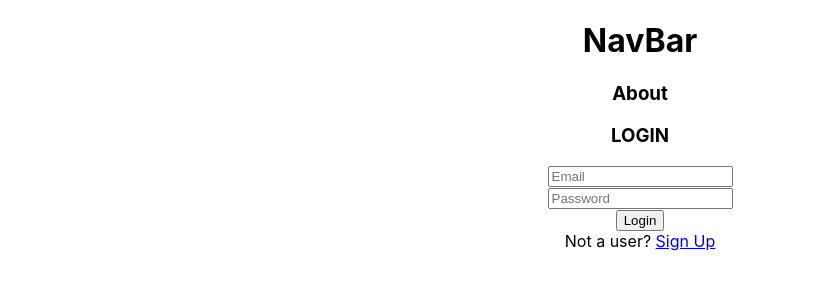
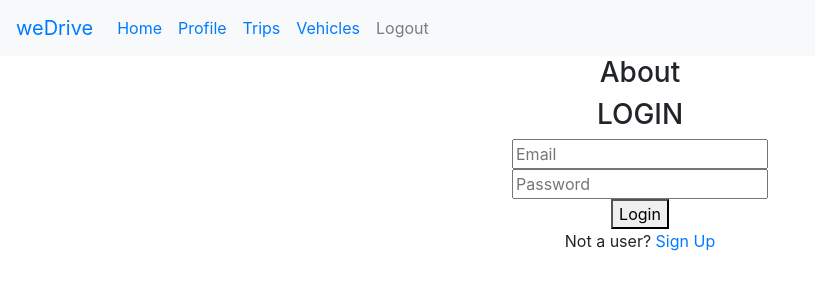
Before and after one commit to dpolcari18/frontend-weDrive, a React (Create React App) app: page / in a window 1280 px wide. Shown: the top 300 px of the page, without its empty margins (0-815 px from the left). Built offline with nearby package versions, Linux system fonts and the light colour scheme.

Commit message:
added style sheet for react-bootstrap

```diff
--- a/src/containers/NavBar.js
+++ b/src/containers/NavBar.js
@@ -1,8 +1,13 @@
 import React from 'react'
 import { withRouter } from 'react-router'
+import { Link } from 'react-router-dom'
 
 // Redux
 import { connect } from 'react-redux'
+
+// React-Bootstrap
+import Navbar from 'react-bootstrap/Navbar'
+import Nav from 'react-bootstrap/Nav'
 
 const NavBar = ({ history, logout_user, loggedIn }) => {
 
@@ -13,10 +18,16 @@ const NavBar = ({ history, logout_user, loggedIn }) => {
     }
 
     return (
-        <div>
-            <h1>NavBar</h1>
-            { loggedIn ? <button onClick={() => handleLogout()}>Logout</button> : null}
-        </div>
+        <Navbar bg="light" variant="light">
+            <Navbar.Brand><Link to='/home'>weDrive</ Link></Navbar.Brand>
+            <Nav className="mr-auto">
+                <Nav.Link><Link to='/home'>Home</Link></Nav.Link>
+                <Nav.Link><Link to='/profile'>Profile</Link></Nav.Link>
+                <Nav.Link><Link to='trips'>Trips</Link></Nav.Link>
+                <Nav.Link><Link to='vehicles'>Vehicles</Link></Nav.Link>
+                <Nav.Link onClick={() => handleLogout()}>Logout</Nav.Link>
+            </Nav>
+        </Navbar>
     )
 }
 
--- a/src/index.js
+++ b/src/index.js
@@ -3,6 +3,9 @@ import ReactDOM from 'react-dom';
 import './index.css';
 import App from './App';
 import reportWebVitals from './reportWebVitals';
+
+// React Bootstrap
+import 'bootstrap/dist/css/bootstrap.min.css';
 
 ReactDOM.render(
   <React.StrictMode>
```
